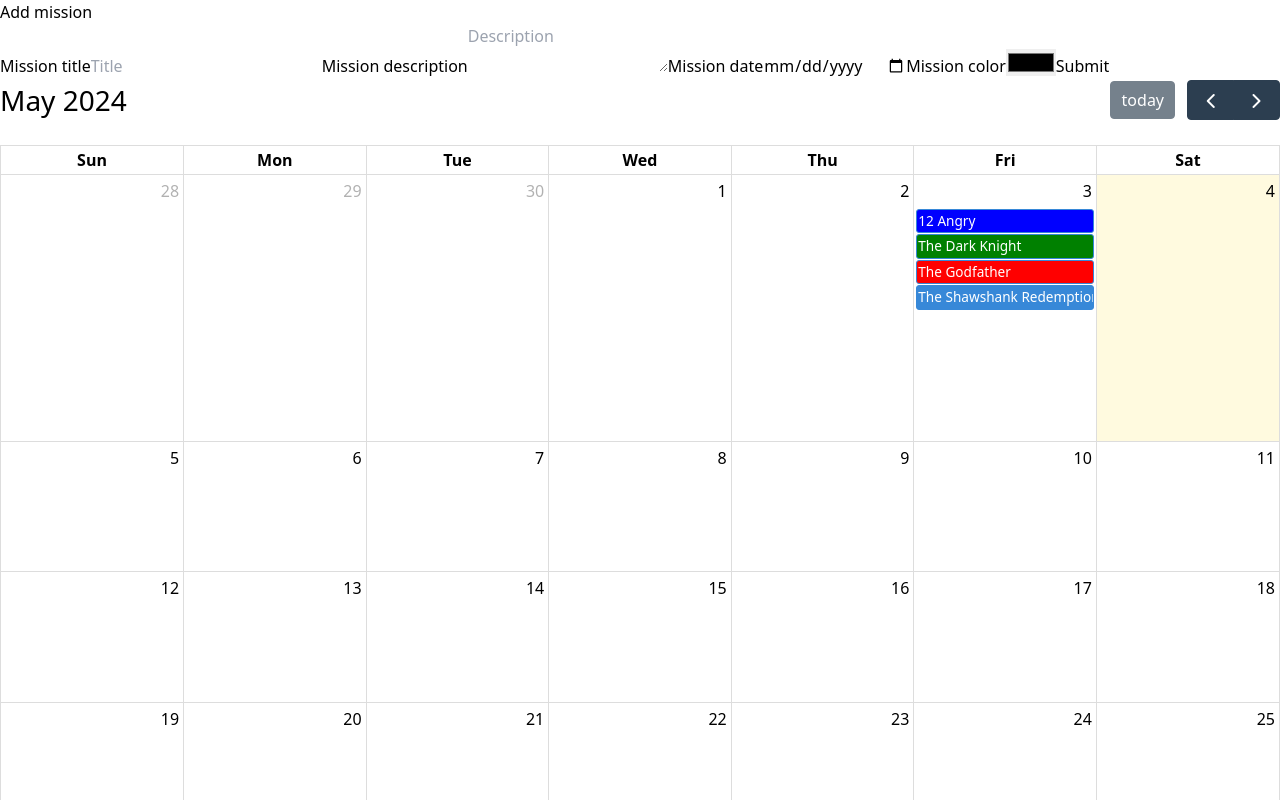
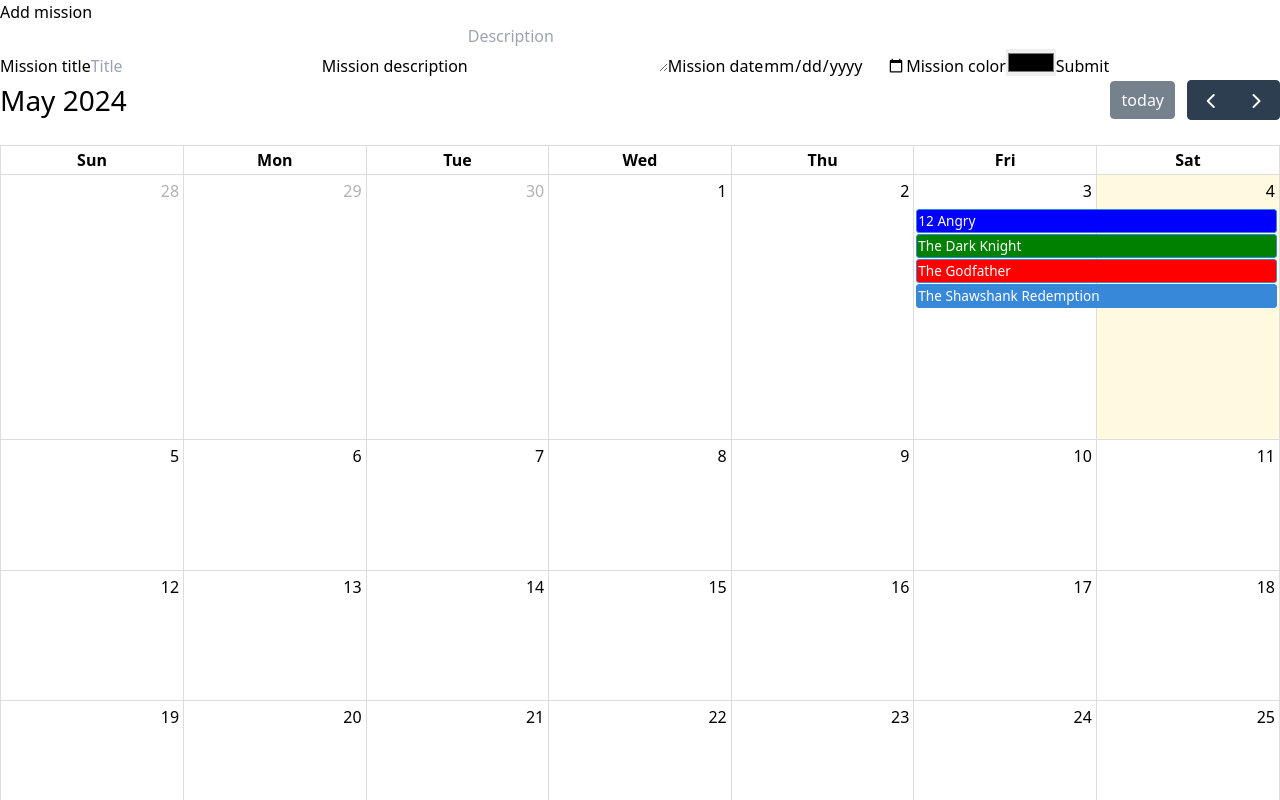
Before and after one commit to cmoileo/team-planner, a React (Vite) app: page / in a window 1280 px wide. Shown: the top 800 px of the page. Built offline with nearby package versions, Linux system fonts and the light colour scheme.

Commit message:
handle resize events

```diff
--- a/src/datas/missions.json
+++ b/src/datas/missions.json
@@ -2,35 +2,31 @@
   {
     "id": 0,
     "title": "The Shawshank Redemption",
-    "date": "2024-05-03",
-    "startDate": "2024-05-03",
-    "endDate": "2024-05-05",
+    "start": "2024-05-03",
+    "end": "2024-05-05",
     "description": "Lorem ipsum 1"
   },
   {
     "id": 1,
     "title": "The Godfather",
-    "date": "2024-05-03",
-    "startDate": "2024-05-03",
-    "endDate": "2024-05-05",
+    "start": "2024-05-03",
+    "end": "2024-05-05",
     "backgroundColor": "red",
     "description": "Lorem ipsum 2"
   },
   {
     "id": 2,
     "title": "The Dark Knight",
-    "date": "2024-05-03",
-    "startDate": "2024-05-03",
-    "endDate": "2024-05-05",
+    "start": "2024-05-03",
+    "end": "2024-05-05",
     "backgroundColor": "green",
     "description": "Lorem ipsum 3"
   },
   {
     "id": 3,
     "title": "12 Angry",
-    "date": "2024-05-03",
-    "startDate": "2024-05-03",
-    "endDate": "2024-05-05",
+    "start": "2024-05-03",
+    "end": "2024-05-05",
     "backgroundColor": "blue",
     "description": "Lorem ipsum 4"
   }
--- a/src/modules/planning/presentation/layout/calendar/calendar.viewModel.tsx
+++ b/src/modules/planning/presentation/layout/calendar/calendar.viewModel.tsx
@@ -3,17 +3,37 @@ import {Tooltip as ReactTooltip} from "react-tooltip";
 import {Dispatch, SetStateAction} from "react";
 
 export const useCalendarViewModel = ({missions, setMissions}: {missions: MissionDto[], setMissions: Dispatch<SetStateAction<MissionDto[]>>}) => {
-    const filteredMissions = missions.filter(mission => mission.date);
+    const filteredMissions = missions.filter(mission => mission.start && mission.end);
 
     const sortedMissions = filteredMissions.sort((a, b) => {
-        const dateA = new Date(a.date!);
-        const dateB = new Date(b.date!);
+        const startDateA = a.start ? new Date(a.start) : null;
+        const startDateB = b.start ? new Date(b.start) : null;
 
-        if (dateA.getTime() === dateB.getTime()) {
-            return missions.indexOf(b) - missions.indexOf(a);
+        const endDateA = a.end ? new Date(a.end) : null;
+        const endDateB = b.end ? new Date(b.end) : null;
+
+        if (startDateA && startDateB) {
+            if (startDateA.getTime() !== startDateB.getTime()) {
+                return startDateA.getTime() - startDateB.getTime();
+            }
+        } else if (startDateA && !startDateB) {
+            return -1;
+        } else if (!startDateA && startDateB) {
+            return 1;
         }
-        return dateA.getTime() - dateB.getTime();
+
+        if (endDateA && endDateB) {
+            if (endDateA.getTime() !== endDateB.getTime()) {
+                return endDateA.getTime() - endDateB.getTime();
+            }
+        } else if (endDateA && !endDateB) {
+            return -1;
+        } else if (!endDateA && endDateB) {
+            return 1;
+        }
+        return missions.indexOf(a) - missions.indexOf(b);
     });
+
 
     const tooltips = sortedMissions.map((mission, index) => (
         <ReactTooltip
@@ -38,12 +58,13 @@ export const useCalendarViewModel = ({missions, setMissions}: {missions: Mission
         return missions.find(mission => mission.description === description);
     }
 
-    const updateMission = (missionId: number, newDate: string) => {
+    const updateMissionByDateRange = (missionId: number, newStartDate: string, newEndDate: string) => {
         const updatedMissions = missions.map(mission => {
             if (mission.id === missionId) {
                 return {
                     ...mission,
-                    date: newDate
+                    start: newStartDate,
+                    end: newEndDate
                 }
             }
             return mission;
@@ -52,11 +73,14 @@ export const useCalendarViewModel = ({missions, setMissions}: {missions: Mission
     }
 
     const handleChangeEvent = (arg: any) => {
-        const newDate = new Date(arg.event._instance.range.start);
-        const formattedDate = convertDate(newDate.toISOString());
+        console.log(arg.event._instance.range.start, arg.event._instance.range.end)
+        const newStartDate = new Date(arg.event._instance.range.start);
+        const newEndDate = new Date(arg.event._instance.range.end);
+        const formattedStartDate = convertDate(newStartDate.toISOString());
+        const formattedEndDate = convertDate(newEndDate.toISOString());
         const description = arg.event._def.extendedProps.description;
         const selectedMission = findMissionByDescription(description);
-        updateMission(selectedMission!.id, formattedDate);
+        updateMissionByDateRange(selectedMission!.id, formattedStartDate, formattedEndDate);
     }
 
     return {
```
